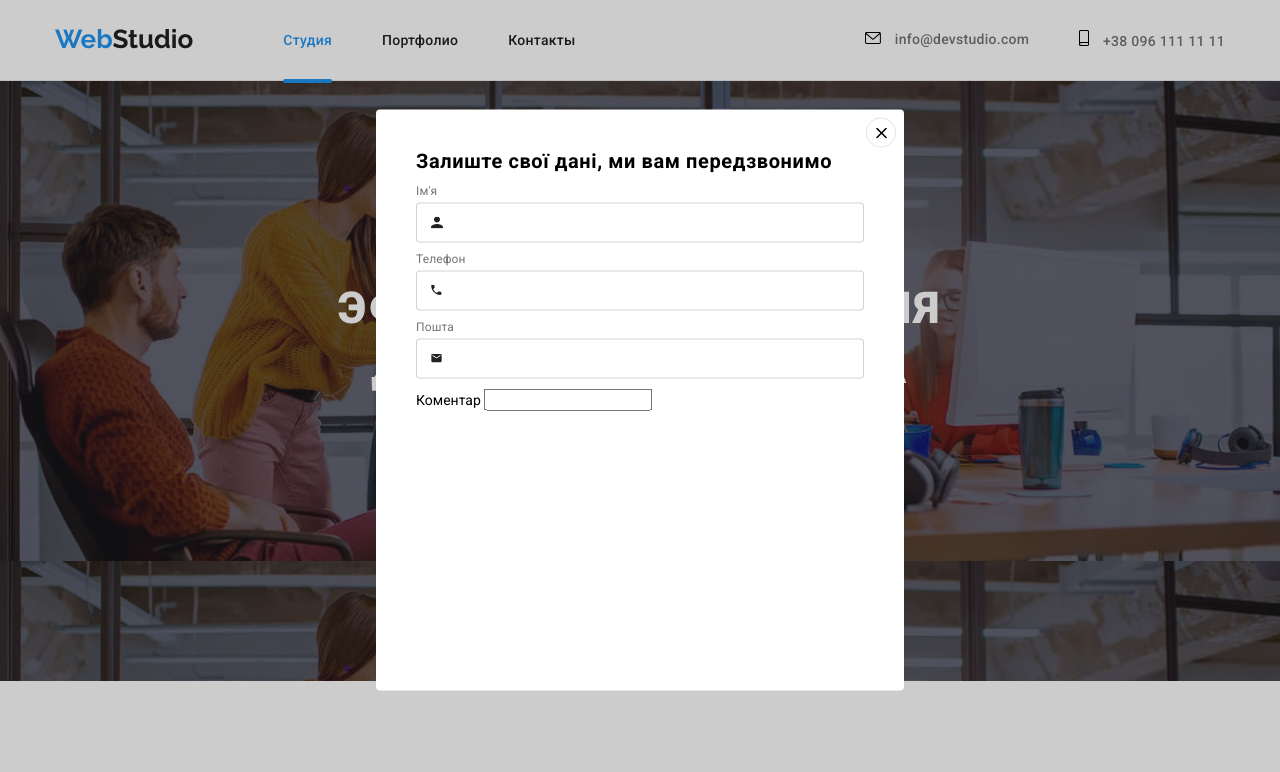
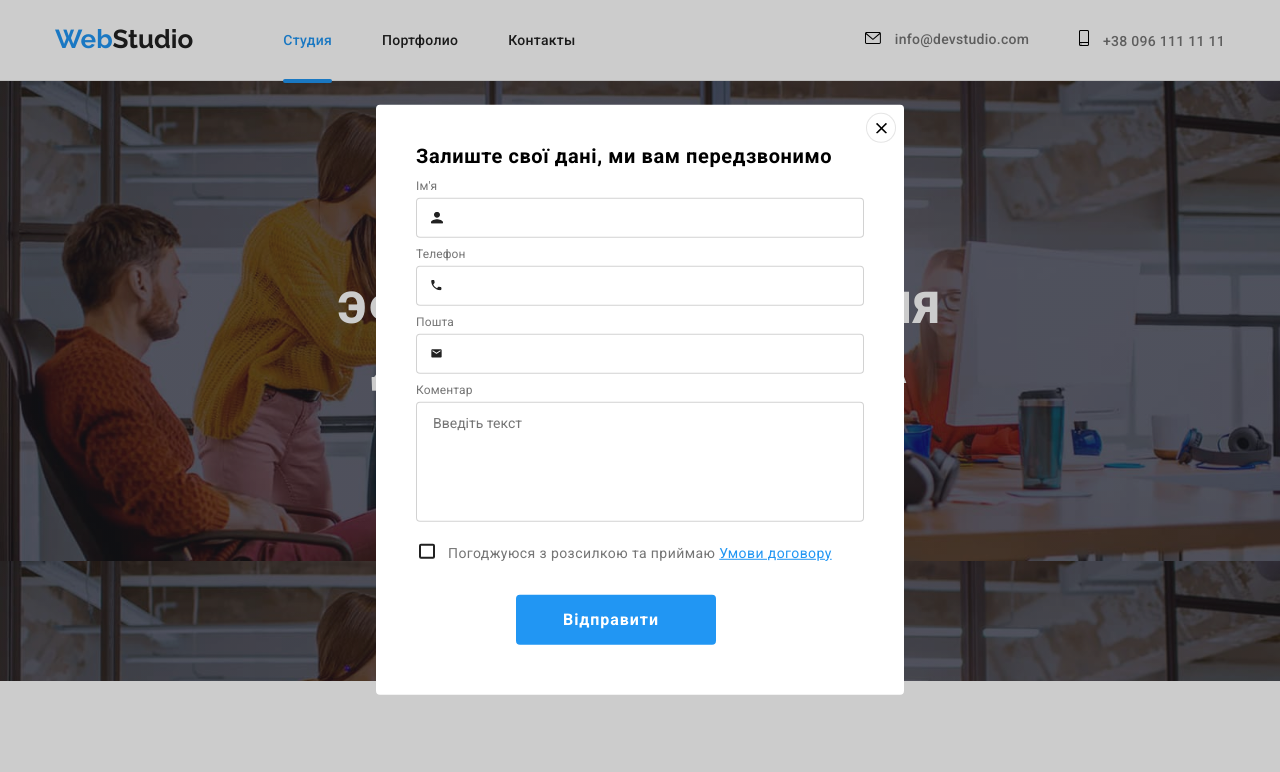
Before and after one commit to Lovchinskaya/goit-markup-hw-06, a plain HTML site: page index.html in a window 1280 px wide. Both pictures are taken after a click on the button "Заказать услуги". Shown: the top 772 px of the page. Drawn offline with nearby package versions, Linux system fonts and the light colour scheme.

Commit message:
HW6 4 commit

```diff
--- a/index.html
+++ b/index.html
@@ -409,10 +409,10 @@
    <div class="backdrop-modal is-hidden" data-modal>
        <div class="modal">
         <form>
-            <div class="modal-title">
+           <div class="modal-title">
                 <h2 class="title-text">Залиште свої дані, ми вам передзвонимо
                 </h2>
-              </div>
+          </div>
           <div>
             <label class="form-info" for="contact">Ім'я</label>
             <div class="form-frame-cover">
@@ -431,7 +431,7 @@
                  </svg>
             </div>
           </div>
-          <div>
+          <div class="form-frame-cover">
             <label class="form-info" for="email">Пошта</label>
             <div class="form-frame-cover">
                 <input class="form-info-input" id="email" type="text">
@@ -440,11 +440,20 @@
                  </svg>
             </div>
           </div>
-          <div>
-            <label for="contact">Коментар</label>
-            <input class="contact" id="contact" type="text">
+          <div class="form-frame-cover checkbox-policy">
+            <label class="form-info" for="comment">Коментар</label>
+          <textarea class="form-info-input form-textarea" name="feedback" id="comment" placeholder="Введіть текст"></textarea>
           </div>
-          <div></div>
+            <div class="form-checkbox-cover button-cover-submit">
+                <input class="checkbox-input visually-hidden" id="policy" type="checkbox" name="policy">
+                <svg class="checkbox-icon" width="16px" height="15px">
+                    <use href="./assets/images/icons.svg#icon-checkbox-empty"></use>
+                </svg>
+                <label class="checkbox-label" for="policy"><span class="policy-text">Погоджуюся з розсилкою та приймаю </span><a class="policy-text-link" href="#">Умови договору</a></label>
+            </div>
+          <div class="form-frame-cover">
+            <button class="send-form" type="submit"><span class="submit-text">Відправити</span></button>
+          </div>
         </form>
         <button class="modal-close-button" type="button" data-modal-close>
             <svg class="modal-icon"  width="11px" height="11px">
--- a/styles.css
+++ b/styles.css
@@ -760,3 +760,47 @@ a.logo-footer {
     left: 15px;
     fill: #212121;
 }
+.form-textarea{
+    resize: none;
+    height: 120px;
+    padding: 12px 16px;
+}
+.checkbox-policy {
+    position: relative;
+    margin-bottom: 20px;
+}
+
+.checkbox-input {
+    appearance: none;
+}
+.checkbox-icon {
+    border: 2px solid #212121;
+    display: inline-block;
+    margin-top: 0px;
+    position: relative;
+    top: 1px;
+    margin-right: 9px;
+    border-radius: 2px;
+}
+.policy-text-link,
+.policy-text {
+    color: #757575;
+    line-height: 1.7;
+    letter-spacing: 0.03em;
+}
+.policy-text-link {
+    color: var(--blue-brand-color);
+}
+.button-cover-submit {
+    margin-bottom:30px;
+}
+.send-form {
+    width: 200px;
+    height: 50px;
+    background-color: var(--blue-brand-color);
+    color: var(--general-white-color);
+    position: relative;
+    border: 0px;
+    border-radius: 4px;
+    transform: translatex(50%);
+}
```
